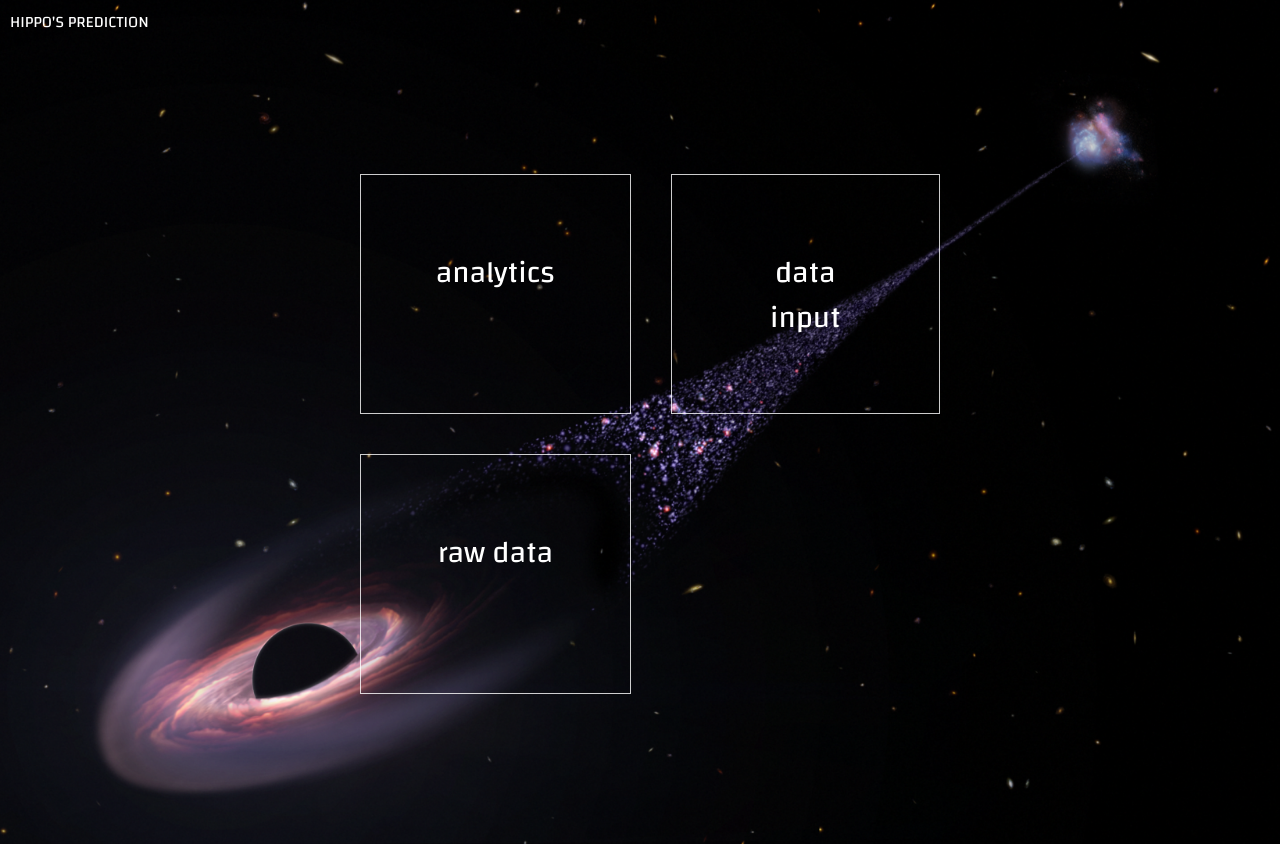
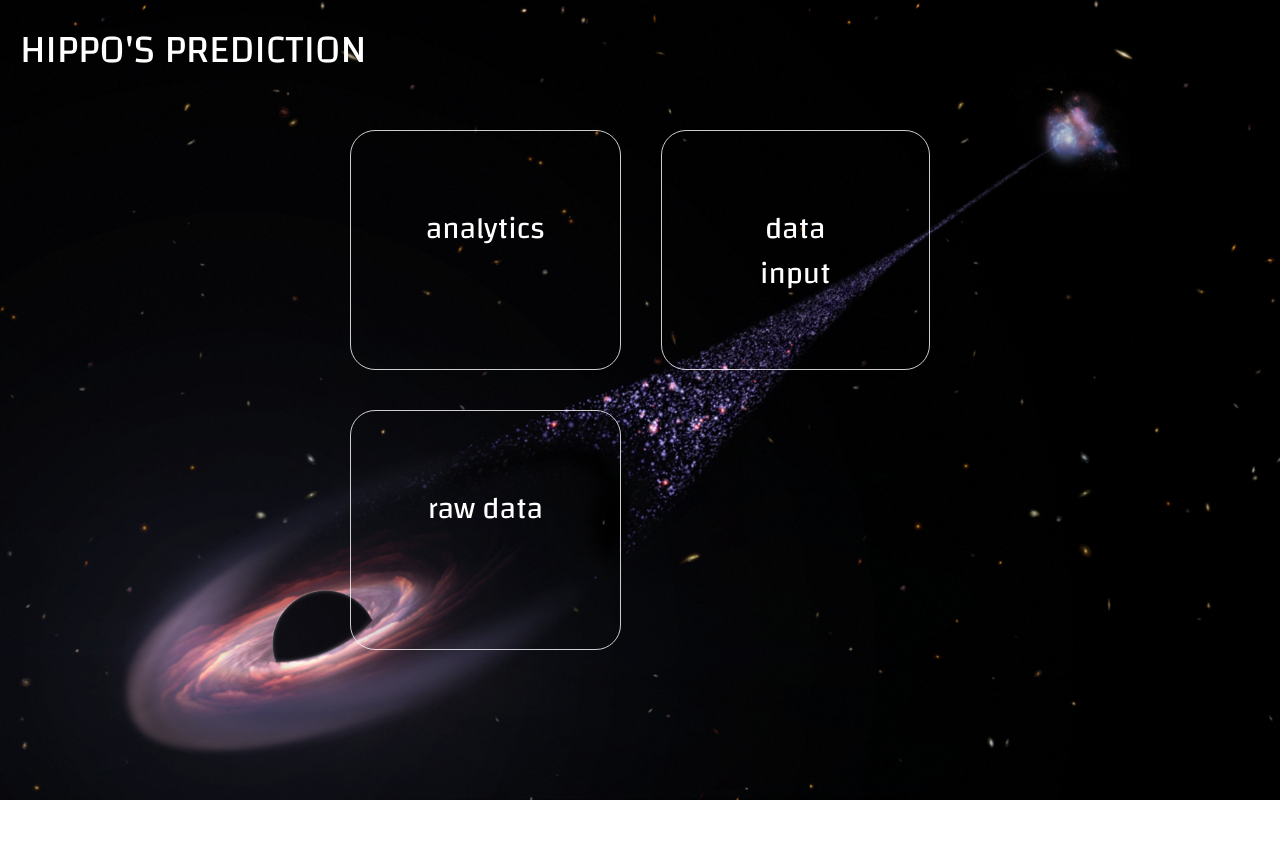
Before and after one commit to lbp-2492/job-app-predictions, a Next.js app in the folder hippo-predicts-jobs/: page / in a window 1280 px wide. After the commit the page ends 800 px from the top, so only its background shows below. Built offline with nearby package versions, Linux system fonts and the light colour scheme.

Commit message:
cleaning up landing page

```diff
--- a/hippo-predicts-jobs/src/app/globals.css
+++ b/hippo-predicts-jobs/src/app/globals.css
@@ -13,12 +13,6 @@ body {
   font-family: 'Changa', sans-serif;
 }
 
-@layer utilities {
-  .text-balance {
-    text-wrap: balance;
-  }
-}
-
 @layer components {
   /* LANDING PAGE */
   .landing-page-bg {
@@ -27,16 +21,18 @@ body {
     background-position: center; /* Center the background image */
     background-repeat: no-repeat; /* Prevent the image from repeating */
     color: white;
-    padding: 10px;
     min-height: 100vh; /* Ensure the main element covers the full viewport height */
+  }
+
+  .heading {
+    font-size: 40px;
+    padding: 20px;
   }
 
   .cont {
     width: 100vw;
-    height: 100vh;
     display: flex;
     justify-content: center;
-    align-items: center;
   }
 
   .grid-container {
@@ -48,6 +44,7 @@ body {
 
   .grid-item {
     border: 1px solid rgba(255, 255, 255, 0.8);
+    border-radius: 25px;
     padding: 75px;
     margin: 20px;
     font-size: 30px;
--- a/hippo-predicts-jobs/src/app/page.tsx
+++ b/hippo-predicts-jobs/src/app/page.tsx
@@ -1,6 +1,5 @@
 import Link from 'next/link';
 import Head from 'next/head';
-
 
 export default function Home() {
   return (
@@ -14,7 +13,7 @@ export default function Home() {
 
       <main className="landing-page-bg">
         <div>
-          <h1 className="">HIPPO'S PREDICTION</h1>
+          <p className="heading">HIPPO'S PREDICTION</p>
         </div>
 
         <div className="cont">
@@ -35,117 +34,3 @@ export default function Home() {
 
   );
 }
-
-/*
-export default function Home() {
-  return (
-    <main className="flex min-h-screen flex-col items-center justify-between p-24">
-      <div className="z-10 w-full max-w-5xl items-center justify-between font-mono text-sm lg:flex">
-        <p className="fixed left-0 top-0 flex w-full justify-center border-b border-gray-300 bg-gradient-to-b from-zinc-200 pb-6 pt-8 backdrop-blur-2xl dark:border-neutral-800 dark:bg-zinc-800/30 dark:from-inherit lg:static lg:w-auto  lg:rounded-xl lg:border lg:bg-gray-200 lg:p-4 lg:dark:bg-zinc-800/30">
-          Get started by editing&nbsp;
-          <code className="font-mono font-bold">src/app/page.tsx</code>
-        </p>
-        <div className="fixed bottom-0 left-0 flex h-48 w-full items-end justify-center bg-gradient-to-t from-white via-white dark:from-black dark:via-black lg:static lg:size-auto lg:bg-none">
-          <a
-            className="pointer-events-none flex place-items-center gap-2 p-8 lg:pointer-events-auto lg:p-0"
-            href="https://vercel.com?utm_source=create-next-app&utm_medium=appdir-template&utm_campaign=create-next-app"
-            target="_blank"
-            rel="noopener noreferrer"
-          >
-            By{" "}
-            <Image
-              src="/vercel.svg"
-              alt="Vercel Logo"
-              className="dark:invert"
-              width={100}
-              height={24}
-              priority
-            />
-          </a>
-        </div>
-      </div>
-
-      <div className="relative z-[-1] flex place-items-center before:absolute before:h-[300px] before:w-full before:-translate-x-1/2 before:rounded-full before:bg-gradient-radial before:from-white before:to-transparent before:blur-2xl before:content-[''] after:absolute after:-z-20 after:h-[180px] after:w-full after:translate-x-1/3 after:bg-gradient-conic after:from-sky-200 after:via-blue-200 after:blur-2xl after:content-[''] before:dark:bg-gradient-to-br before:dark:from-transparent before:dark:to-blue-700 before:dark:opacity-10 after:dark:from-sky-900 after:dark:via-[#0141ff] after:dark:opacity-40 sm:before:w-[480px] sm:after:w-[240px] before:lg:h-[360px]">
-        <Image
-          className="relative dark:drop-shadow-[0_0_0.3rem_#ffffff70] dark:invert"
-          src="/next.svg"
-          alt="Next.js Logo"
-          width={180}
-          height={37}
-          priority
-        />
-      </div>
-
-      <div className="mb-32 grid text-center lg:mb-0 lg:w-full lg:max-w-5xl lg:grid-cols-4 lg:text-left">
-        <a
-          href="https://nextjs.org/docs?utm_source=create-next-app&utm_medium=appdir-template&utm_campaign=create-next-app"
-          className="group rounded-lg border border-transparent px-5 py-4 transition-colors hover:border-gray-300 hover:bg-gray-100 hover:dark:border-neutral-700 hover:dark:bg-neutral-800/30"
-          target="_blank"
-          rel="noopener noreferrer"
-        >
-          <h2 className="mb-3 text-2xl font-semibold">
-            Docs{" "}
-            <span className="inline-block transition-transform group-hover:translate-x-1 motion-reduce:transform-none">
-              -&gt;
-            </span>
-          </h2>
-          <p className="m-0 max-w-[30ch] text-sm opacity-50">
-            Find in-depth information about Next.js features and API.
-          </p>
-        </a>
-
-        <a
-          href="https://nextjs.org/learn?utm_source=create-next-app&utm_medium=appdir-template-tw&utm_campaign=create-next-app"
-          className="group rounded-lg border border-transparent px-5 py-4 transition-colors hover:border-gray-300 hover:bg-gray-100 hover:dark:border-neutral-700 hover:dark:bg-neutral-800/30"
-          target="_blank"
-          rel="noopener noreferrer"
-        >
-          <h2 className="mb-3 text-2xl font-semibold">
-            Learn{" "}
-            <span className="inline-block transition-transform group-hover:translate-x-1 motion-reduce:transform-none">
-              -&gt;
-            </span>
-          </h2>
-          <p className="m-0 max-w-[30ch] text-sm opacity-50">
-            Learn about Next.js in an interactive course with&nbsp;quizzes!
-          </p>
-        </a>
-
-        <a
-          href="https://vercel.com/templates?framework=next.js&utm_source=create-next-app&utm_medium=appdir-template&utm_campaign=create-next-app"
-          className="group rounded-lg border border-transparent px-5 py-4 transition-colors hover:border-gray-300 hover:bg-gray-100 hover:dark:border-neutral-700 hover:dark:bg-neutral-800/30"
-          target="_blank"
-          rel="noopener noreferrer"
-        >
-          <h2 className="mb-3 text-2xl font-semibold">
-            Templates{" "}
-            <span className="inline-block transition-transform group-hover:translate-x-1 motion-reduce:transform-none">
-              -&gt;
-            </span>
-          </h2>
-          <p className="m-0 max-w-[30ch] text-sm opacity-50">
-            Explore starter templates for Next.js.
-          </p>
-        </a>
-
-        <a
-          href="https://vercel.com/new?utm_source=create-next-app&utm_medium=appdir-template&utm_campaign=create-next-app"
-          className="group rounded-lg border border-transparent px-5 py-4 transition-colors hover:border-gray-300 hover:bg-gray-100 hover:dark:border-neutral-700 hover:dark:bg-neutral-800/30"
-          target="_blank"
-          rel="noopener noreferrer"
-        >
-          <h2 className="mb-3 text-2xl font-semibold">
-            Deploy{" "}
-            <span className="inline-block transition-transform group-hover:translate-x-1 motion-reduce:transform-none">
-              -&gt;
-            </span>
-          </h2>
-          <p className="m-0 max-w-[30ch] text-balance text-sm opacity-50">
-            Instantly deploy your Next.js site to a shareable URL with Vercel.
-          </p>
-        </a>
-      </div>
-    </main>
-  );
-}
-*/
```
